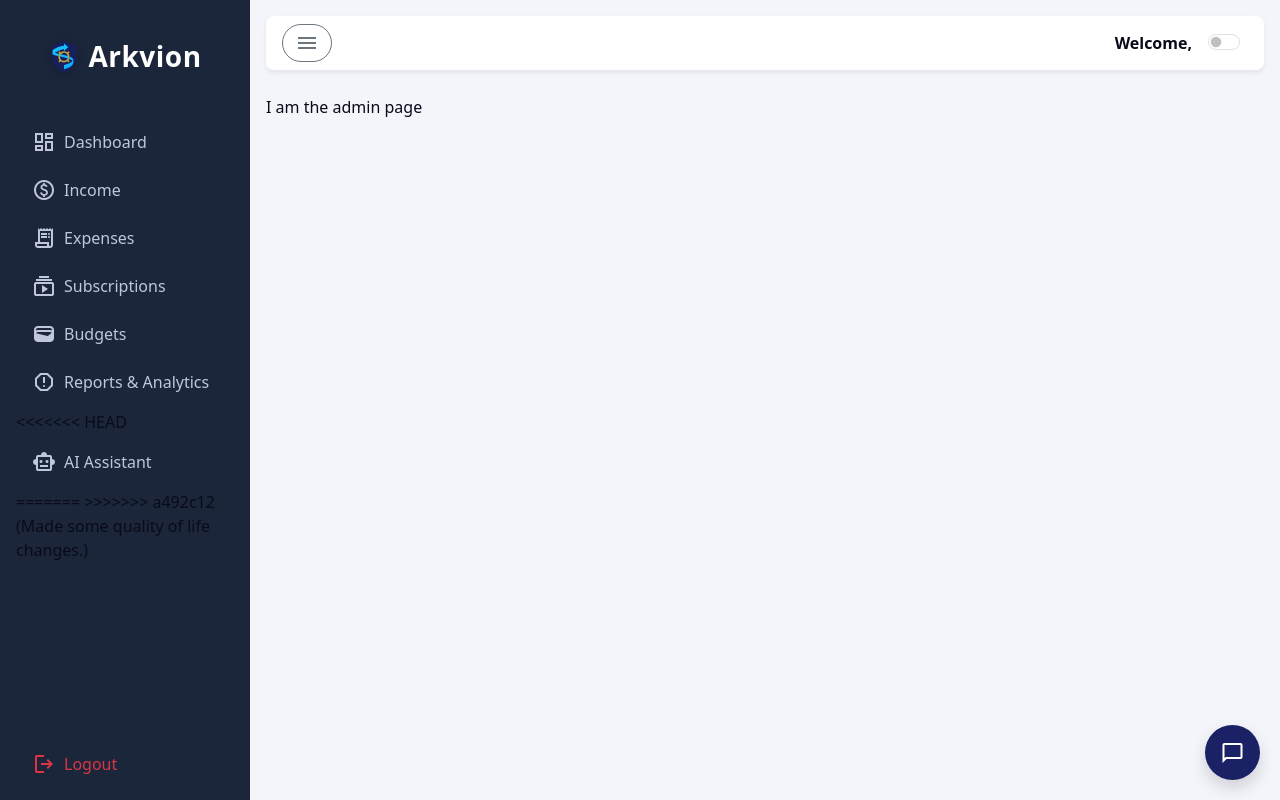
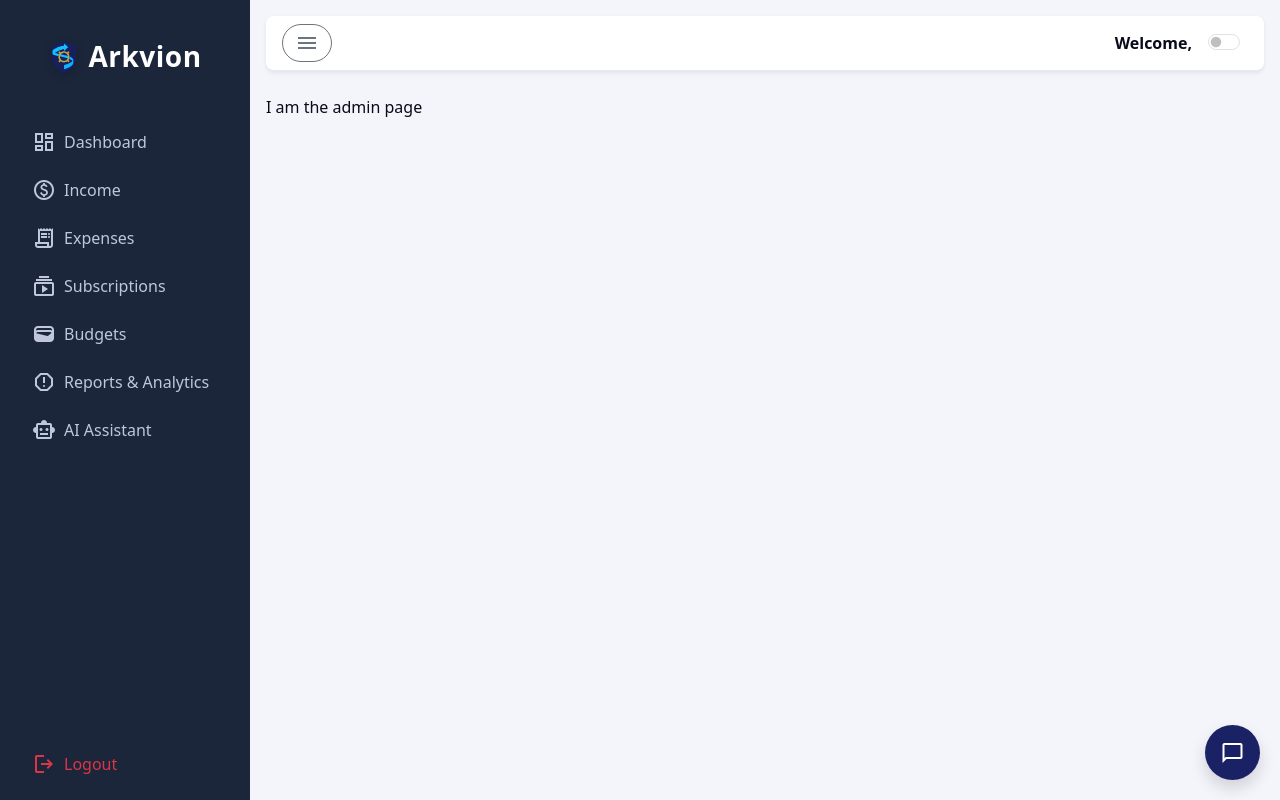
Before and after one commit to Luminescent-Vertigo/info2602-project, a Python web app: template app/templates/admin.html in a window 1280 px wide. Run offline with Jinja, Linux system fonts and the light colour scheme; the template is opened without the code that fills it, so the values that code supplies are empty; some libraries are stand-ins or nearby versions.

Commit message:
ready to merge

```diff
--- a/app/templates/authenticated-base.html
+++ b/app/templates/authenticated-base.html
@@ -187,7 +187,6 @@
                     Reports & Analytics
                 </a>
             </li>
-<<<<<<< HEAD
 
             <li class="nav-item">
                 <a class="nav-link d-flex align-items-center {{ 'active' if request.path == '/ai' }}" href="/ai">
@@ -196,10 +195,6 @@
                 </a>
             </li>
 
-=======
-
-
->>>>>>> a492c12 (Made some quality of life changes.)
             <li class="nav-item mt-auto">
                 <a class="nav-link d-flex align-items-center text-danger" href="/logout">
                     <span class="material-symbols-outlined me-2">logout</span>
--- a/app/templates/budgets.html
+++ b/app/templates/budgets.html
@@ -1,8 +1,6 @@
 {% extends "authenticated-base.html" %}
-<<<<<<< HEAD
-=======
+
 {% block title %}Budgets{% endblock %}
->>>>>>> 85a6775 (fixed budgets error.)
 
 {% block external_js %}
 <script src="{{ url_for('static', path='js/budget.js') }}"></script>
```
